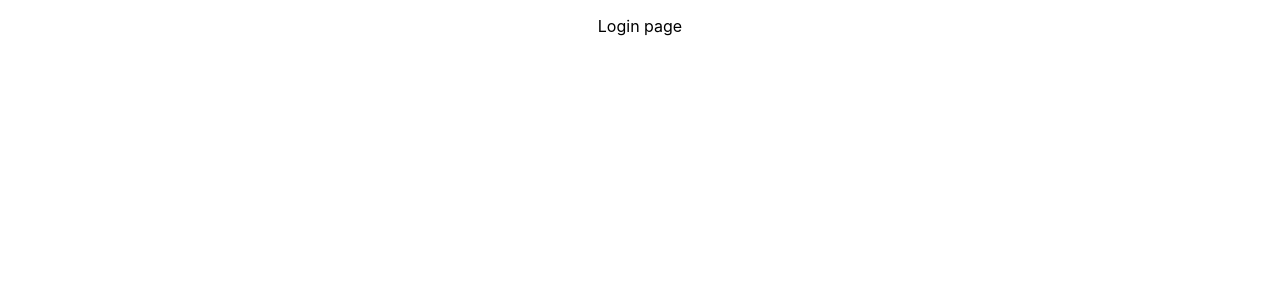
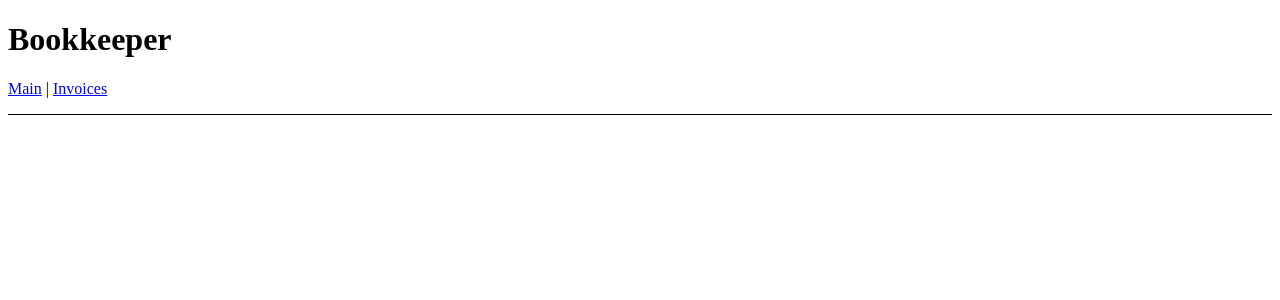
Before and after one commit to hakopb/frontend, a JavaScript app: page / in a window 1280 px wide. Shown: the top 300 px of the page. Built offline with nearby package versions, Linux system fonts and the light colour scheme.

Commit message:
Set up routing

```diff
--- a/package.json
+++ b/package.json
@@ -14,6 +14,7 @@
     "react": "^18.1.0",
     "react-dom": "^18.1.0",
     "react-router": "^6.3.0",
+    "react-router-dom": "^6.3.0",
     "react-scripts": "5.0.1",
     "web-vitals": "^2.1.4"
   },
--- a/src/App.js
+++ b/src/App.js
@@ -4,24 +4,22 @@ import '@fontsource/roboto/300.css';
 import '@fontsource/roboto/400.css';
 import '@fontsource/roboto/500.css';
 import '@fontsource/roboto/700.css';
+import { Outlet, Link } from "react-router-dom";
 
 function App() {
   return (
-    <div className="App">
-      <header className="App-header">
-        <img src={logo} className="App-logo" alt="logo" />
-        <p>
-          Edit <code>src/App.js</code> and save to test.
-        </p>
-        <a
-          className="App-link"
-          href="https://reactjs.org"
-          target="_blank"
-          rel="noopener noreferrer"
-        >
-          Learn React
-        </a>
-      </header>
+    <div>
+      <h1>Bookkeeper</h1>
+      <nav
+        style={{
+          borderBottom: "solid 1px",
+          paddingBottom: "1rem",
+        }}
+      >
+        <Link to="/">Main</Link> |{" "}
+        <Link to="/invoices">Invoices</Link>
+      </nav>
+      <Outlet />
     </div>
   );
 }
--- a/src/index.js
+++ b/src/index.js
@@ -1,18 +1,21 @@
-import React from 'react';
-import ReactDOM from 'react-dom/client';
-import './index.css';
-import App from './App';
+import { render } from "react-dom";
+import {
+  BrowserRouter,
+  Routes,
+  Route,
+} from "react-router-dom";
+import App from "./App";
 import Login from './pages/Login';
-import reportWebVitals from './reportWebVitals';
 
-const root = ReactDOM.createRoot(document.getElementById('root'));
-root.render(
-  <React.StrictMode>
-    <Login />
-  </React.StrictMode>
+const rootElement = document.getElementById("root");
+render(
+  <BrowserRouter>
+    <Routes>
+      <Route path="/" element={<App />}>
+        <Route path="login" element={<Login />} />
+        <Route path="invoices" element={<Login />} />
+      </Route>
+    </Routes>
+  </BrowserRouter>,
+  rootElement
 );
-
-// If you want to start measuring performance in your app, pass a function
-// to log results (for example: reportWebVitals(console.log))
-// or send to an analytics endpoint. Learn more: https://bit.ly/CRA-vitals
-reportWebVitals();
```
Also changed, not shown: 1 other file (tests, documents, lock files or other folders).
